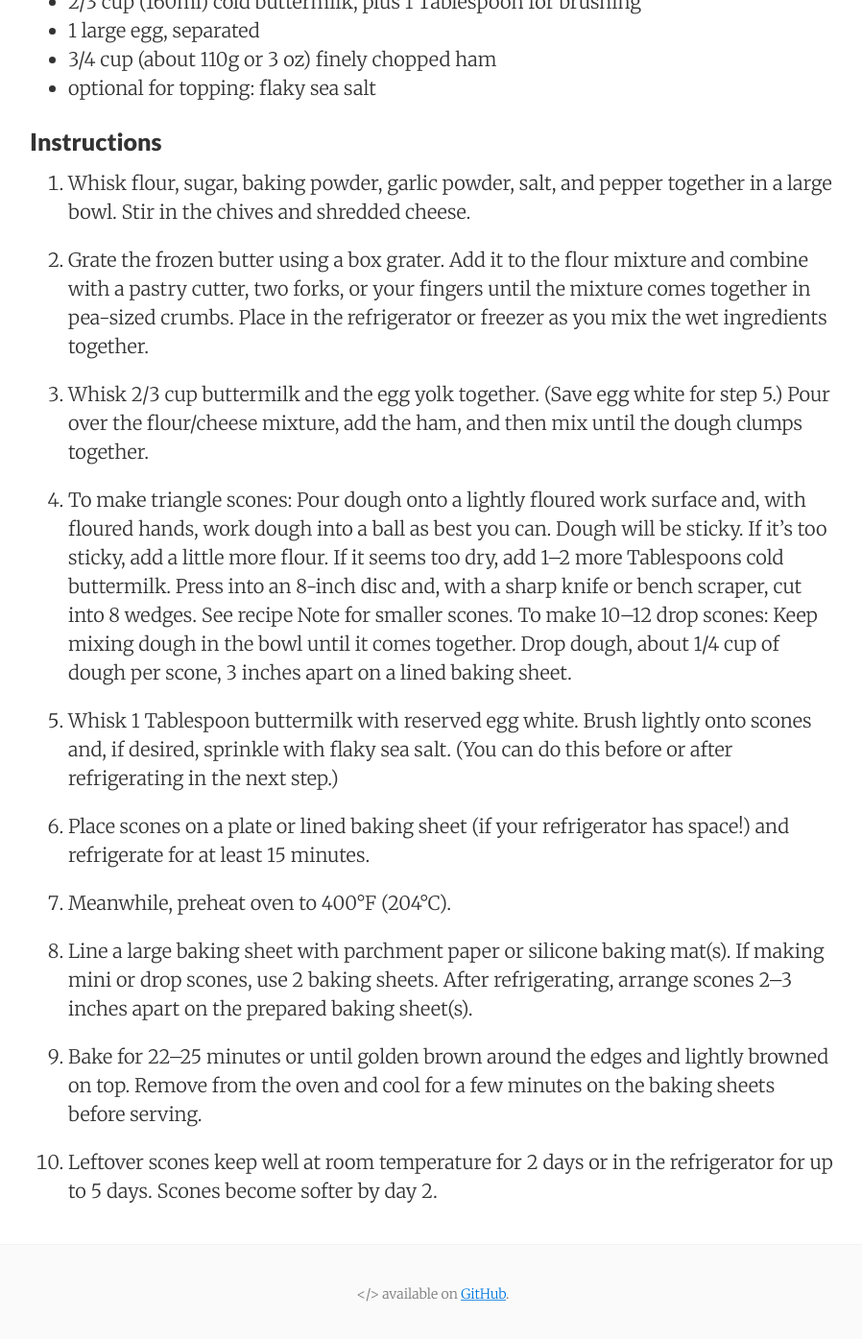
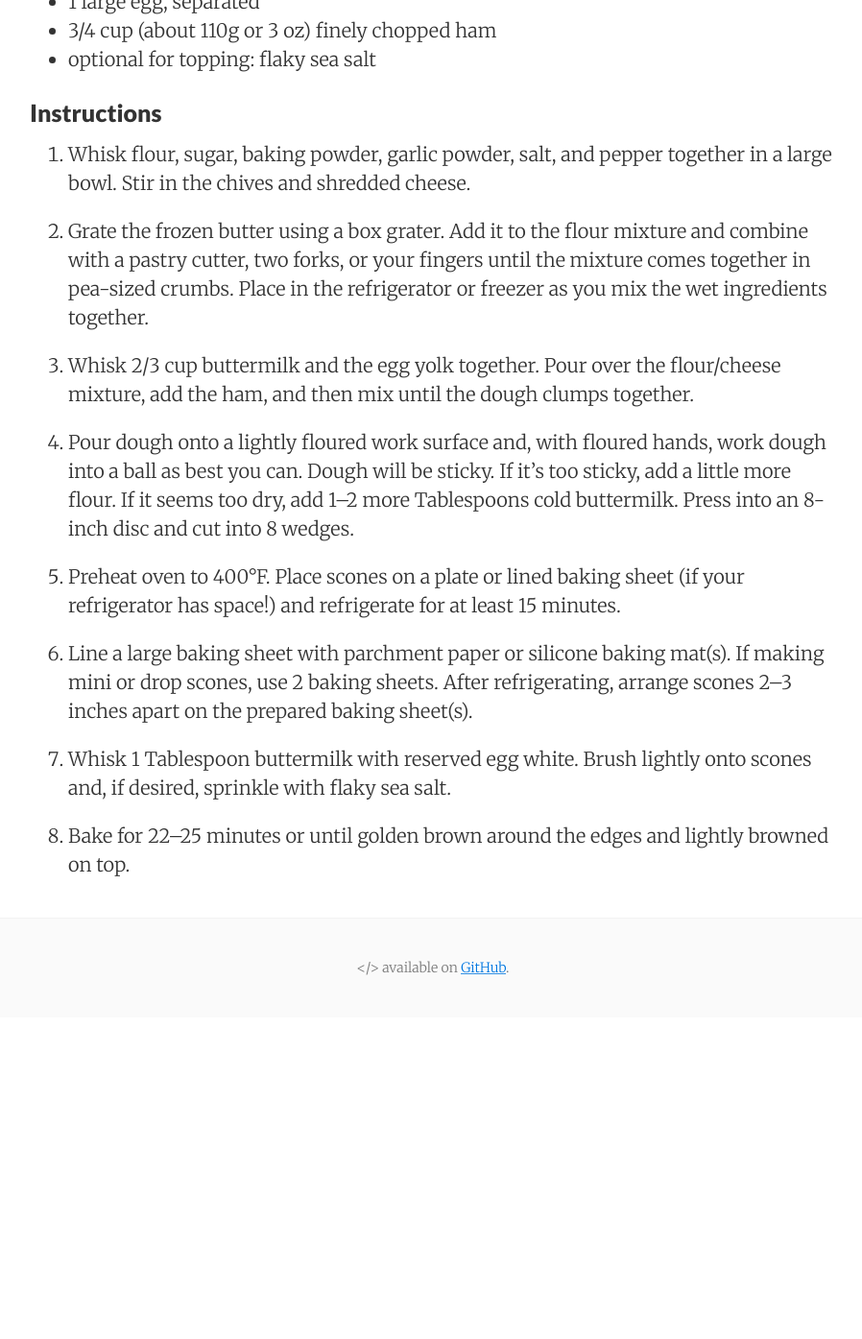
Before and after one commit to idcrosby/recipes, a Jekyll site: the page built from docs/_recipes/Scones.md, in a window 1280 px wide and 1400 px high, scrolled down 574 px. Shown: the top 1395 px of the window at 96% size, without its empty margins (189-1087 px from the left). Built offline with Jekyll 4.4.1, drawn with Linux system fonts in a browser that asks for light colours; after the commit the page ends 1634 px from its top, so only the background shows below that; some of the changed text lies outside the part shown.

Commit message:
updated scones

```diff
--- a/docs/_recipes/Scones.md
+++ b/docs/_recipes/Scones.md
@@ -1,22 +1,22 @@
 ---
 layout: recipe
-title:  "Ham and Cheese Scones"
+title:  "Scones"
 categories: [ Baking, Breakfast ]
 image: assets/images/1.jpg
-description: "scones"
+description: "Ham and cheese"
 ---
 
 ### Ingredients
 
-- 2 cups (250g) all-purpose flour (spooned & leveled), plus more for hands and work surface
+- 2 cups (250g) all-purpose flour
 - 1 Tablespoon (12g) granulated sugar
 - 2 and 1/2 teaspoons baking powder
 - 3/4 teaspoon garlic powder
 - 1/2 teaspoon salt
-- 1/4 teaspoon freshly ground black pepper
-- 3 Tablespoons chopped fresh chives
+- 1/4 teaspoon black pepper
+- 3 tablespoons chopped fresh chives
 - 1 cup (about 100g or 3.5 oz) shredded cheddar cheese
-- 1/2 cup (8 Tbsp; 113g) unsalted butter, frozen (see note)
+- 1/2 cup (8 Tbsp; 113g) unsalted butter, frozen
 - 2/3 cup (160ml) cold buttermilk, plus 1 Tablespoon for brushing
 - 1 large egg, separated
 - 3/4 cup (about 110g or 3 oz) finely chopped ham
@@ -28,18 +28,14 @@
 
 2. Grate the frozen butter using a box grater. Add it to the flour mixture and combine with a pastry cutter, two forks, or your fingers until the mixture comes together in pea-sized crumbs. Place in the refrigerator or freezer as you mix the wet ingredients together.
 
-3. Whisk 2/3 cup buttermilk and the egg yolk together. (Save egg white for step 5.) Pour over the flour/cheese mixture, add the ham, and then mix until the dough clumps together.
+3. Whisk 2/3 cup buttermilk and the egg yolk together. Pour over the flour/cheese mixture, add the ham, and then mix until the dough clumps together.
 
-4. To make triangle scones: Pour dough onto a lightly floured work surface and, with floured hands, work dough into a ball as best you can. Dough will be sticky. If it’s too sticky, add a little more flour. If it seems too dry, add 1–2 more Tablespoons cold buttermilk. Press into an 8-inch disc and, with a sharp knife or bench scraper, cut into 8 wedges. See recipe Note for smaller scones. To make 10–12 drop scones: Keep mixing dough in the bowl until it comes together. Drop dough, about 1/4 cup of dough per scone, 3 inches apart on a lined baking sheet.
+4. Pour dough onto a lightly floured work surface and, with floured hands, work dough into a ball as best you can. Dough will be sticky. If it’s too sticky, add a little more flour. If it seems too dry, add 1–2 more Tablespoons cold buttermilk. Press into an 8-inch disc and cut into 8 wedges.
 
-5. Whisk 1 Tablespoon buttermilk with reserved egg white. Brush lightly onto scones and, if desired, sprinkle with flaky sea salt. (You can do this before or after refrigerating in the next step.)
+5. Preheat oven to 400°F. Place scones on a plate or lined baking sheet (if your refrigerator has space!) and refrigerate for at least 15 minutes.
 
-6. Place scones on a plate or lined baking sheet (if your refrigerator has space!) and refrigerate for at least 15 minutes.
+6. Line a large baking sheet with parchment paper or silicone baking mat(s). If making mini or drop scones, use 2 baking sheets. After refrigerating, arrange scones 2–3 inches apart on the prepared baking sheet(s).
 
-7. Meanwhile, preheat oven to 400°F (204°C).
+7. Whisk 1 Tablespoon buttermilk with reserved egg white. Brush lightly onto scones and, if desired, sprinkle with flaky sea salt.
 
-8. Line a large baking sheet with parchment paper or silicone baking mat(s). If making mini or drop scones, use 2 baking sheets. After refrigerating, arrange scones 2–3 inches apart on the prepared baking sheet(s).
-
-9. Bake for 22–25 minutes or until golden brown around the edges and lightly browned on top. Remove from the oven and cool for a few minutes on the baking sheets before serving.
-
-10. Leftover scones keep well at room temperature for 2 days or in the refrigerator for up to 5 days. Scones become softer by day 2.
+8. Bake for 22–25 minutes or until golden brown around the edges and lightly browned on top.
```
